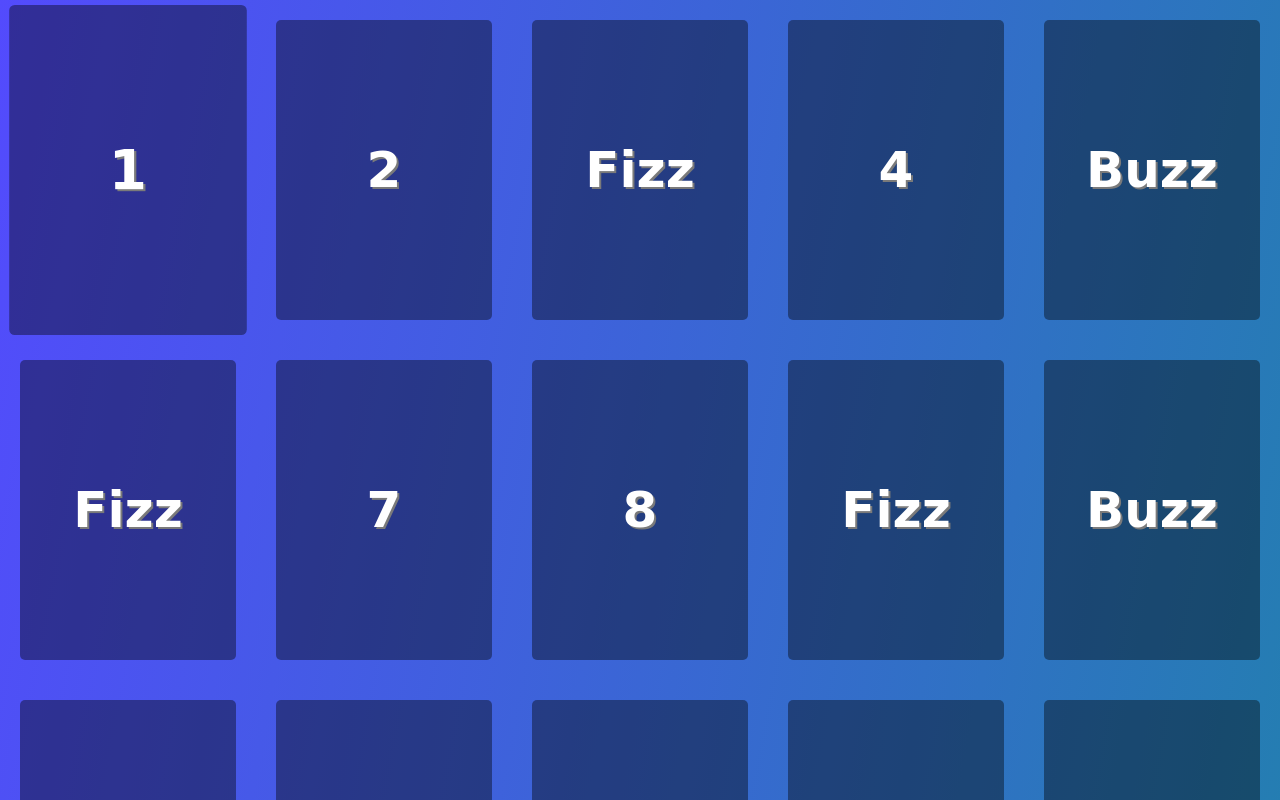
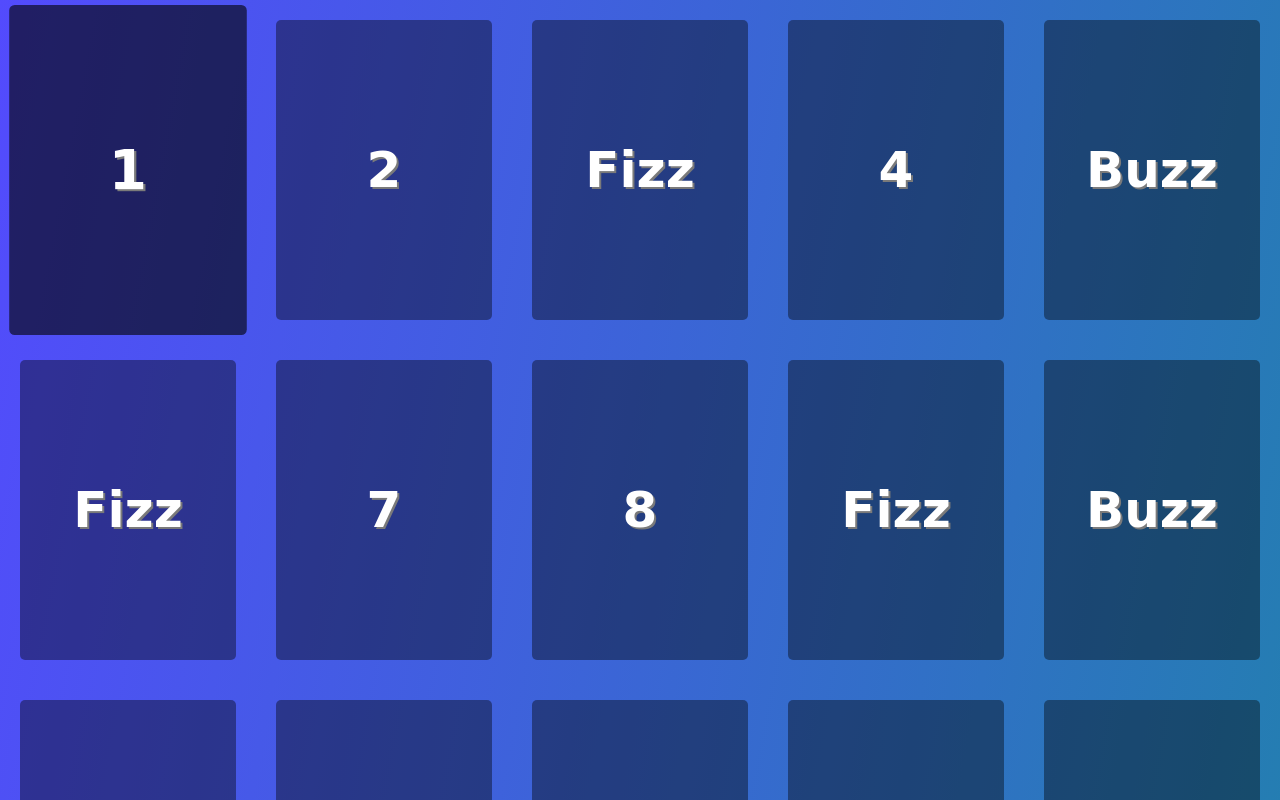
Before and after one commit to fmarabini93/js-fizzbuzz, a plain HTML site: page index.html in a window 1280 px wide. In both pictures the pointer is over the item 128 px from the left and 170 px from the top of the page. Shown: the top 800 px of the page. Drawn offline with Linux system fonts and the light colour scheme; a web font is replaced by a local one.

Commit message:
back-color-hover

```diff
--- a/css/style.css
+++ b/css/style.css
@@ -31,4 +31,5 @@ ul li {
 }
 ul li:hover {
       transform: scale(1.1);
+      background-color: rgba(0,0,0,0.6);
 }
```
